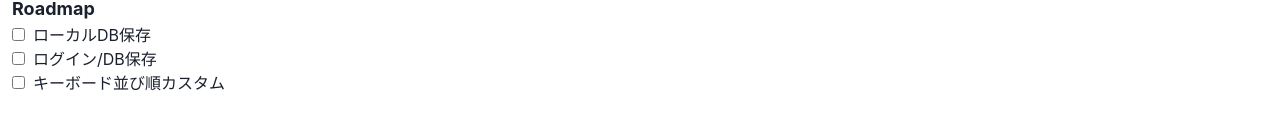
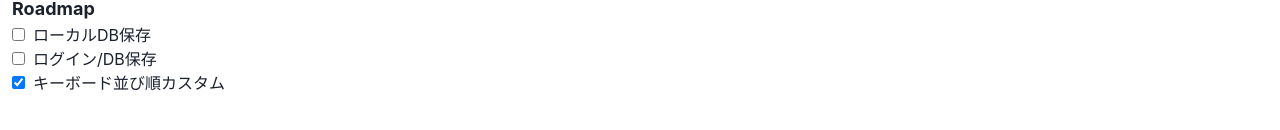
Before and after one commit to akiprogramming/numemo_test, a React (Vite) app: page /about in a window 1280 px wide. Shown: the part 224-354 px from the top of the page. Built offline with nearby package versions, Linux system fonts and the light colour scheme.

Commit message:
💄 About

```diff
--- a/src/components/About.tsx
+++ b/src/components/About.tsx
@@ -4,7 +4,7 @@
 const ROADMAP_TASKS = [
   { name: "ローカルDB保存", done: false },
   { name: "ログイン/DB保存", done: false },
-  { name: "キーボード並び順カスタム", done: false },
+  { name: "キーボード並び順カスタム", done: true },
 ];
 
 function About() {
@@ -28,9 +28,11 @@
           return (
             <li key={task.name}>
               <input
+                key={task.name}
                 type="checkbox"
-                className="mr-2 checked:bg-blue-500"
-                checked={task.done}
+                className={` mr-2  ${task.done ? "line-through" : ""}`}
+                defaultChecked={task.done}
+                readOnly
               />
               {task.name}
             </li>
```
